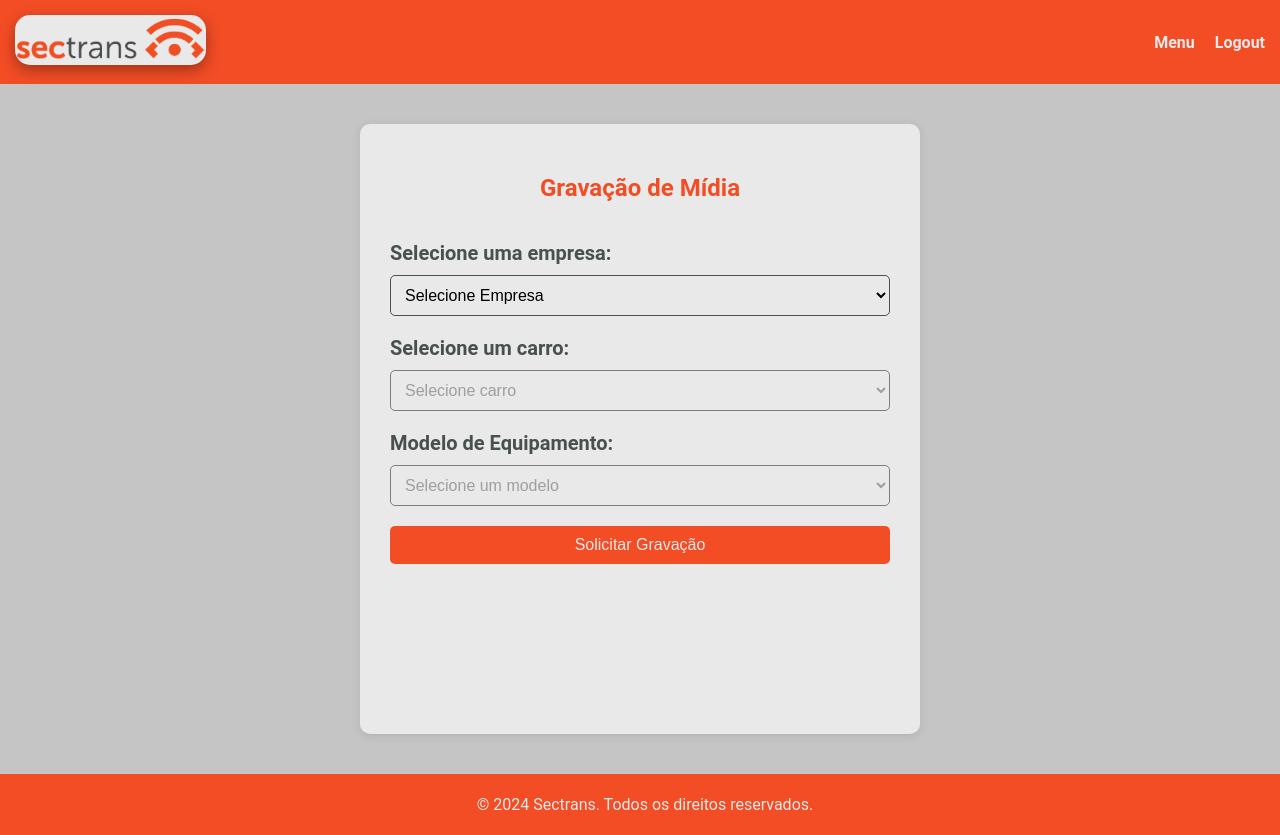
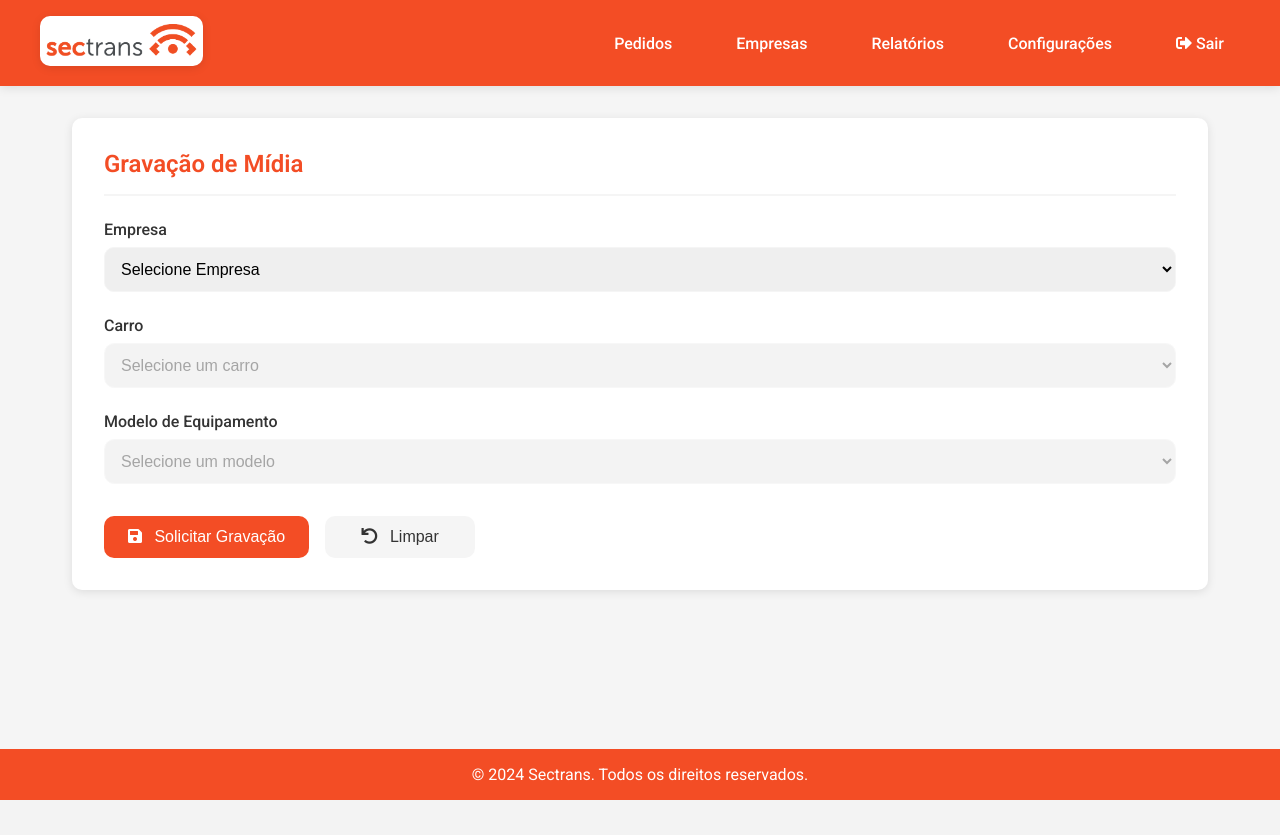
Before and after one commit to dg-marins/sistemaSectrans, a Django app: page /pedido/ in a window 1280 px wide. After the commit the page ends 800 px from the top, so only its background shows below. Run offline with Django 5.2, Linux system fonts and the light colour scheme; data that the repository does not hold is empty.

Commit message:
Alteração para um designer melhor

```diff
--- a/static/styles/style.css
+++ b/static/styles/style.css
@@ -1,32 +1,40 @@
-
 :root {
     --cor-principal: #f34d25;
-    --cor-secundaria: #c5c5c5;
-    --cor-terciaria: #e9e9e9;
+    --cor-secundaria: #f5f5f5;
+    --cor-terciaria: #ffffff;
     --cor-hover-menu: #495050;
+    --cor-texto: #333333;
+    --sombra-padrao: 0 2px 10px rgba(0, 0, 0, 0.1);
+    --transicao-padrao: all 0.3s ease;
+    --borda-radius: 10px;
 }
 
-/* Configurações gerais */
+/* Reset e configurações gerais */
+* {
+    margin: 0;
+    padding: 0;
+    box-sizing: border-box;
+}
+
 body {
     font-family: 'Roboto', sans-serif;
     background-color: var(--cor-secundaria);
-    margin: 0;
-    padding: 0;
-    color: var(--cor-hover-menu);
-    min-height: 100vh; /* altura mínima da página */
+    color: var(--cor-texto);
+    min-height: 100vh;
     display: flex;
-    flex-direction: column; /* flexbox para o layout da página */
+    flex-direction: column;
 }
 
-main {
-    flex: 1; /* faz o conteúdo principal ocupar o espaço restante */
+/* Header */
+.header {
+    background-color: var(--cor-principal);
+    padding: 1rem 2rem;
+    box-shadow: var(--sombra-padrao);
 }
 
-/* Cabeçalho */
-.header {
-    background-color: var(--cor-principal);
-    color: var(--cor-terciaria);
-    padding: 15px;
+.header_content {
+    max-width: 1200px;
+    margin: 0 auto;
     display: flex;
     justify-content: space-between;
     align-items: center;
@@ -35,134 +43,176 @@
 .header_logo_content img {
     height: 50px;
     background-color: var(--cor-terciaria);
-    border-radius: 15px;
-    box-shadow: rgba(0, 0, 0, 0.35) 0px 5px 15px;
+    border-radius: var(--borda-radius);
+    padding: 5px;
+    box-shadow: var(--sombra-padrao);
+    transition: var(--transicao-padrao);
+}
+
+.header_logo_content img:hover {
+    transform: scale(1.05);
 }
 
 .header_page_top_navbar {
     list-style: none;
     display: flex;
-    gap: 20px;
+    gap: 2rem;
 }
 
 .header_page_top_navbar_item a {
     text-decoration: none;
     color: var(--cor-terciaria);
-    font-weight: bold;
-    transition: color 0.3s ease;
+    font-weight: 500;
+    padding: 0.5rem 1rem;
+    border-radius: var(--borda-radius);
+    transition: var(--transicao-padrao);
 }
 
 .header_page_top_navbar_item a:hover {
-    color: var(--cor-hover-menu);
+    background-color: var(--cor-terciaria);
+    color: var(--cor-principal);
 }
 
-/* Principal */
-.principal {
-    padding: 40px 20px;
-    display: flex;
-    justify-content: center;
-    align-items: center;
+/* Main Content */
+.main-container {
+    flex: 1;
+    padding: 2rem;
+    max-width: 1200px;
+    margin: 0 auto;
+    width: 100%;
 }
 
-.menu-container {
+.card {
     background-color: var(--cor-terciaria);
-    padding: 20px;
-    border-radius: 10px;
-    box-shadow: 0 4px 8px rgba(0, 0, 0, 0.2);
-    text-align: center;
-    width: 300px;
+    border-radius: var(--borda-radius);
+    padding: 2rem;
+    box-shadow: var(--sombra-padrao);
+    margin-bottom: 2rem;
 }
 
-.menu-container h1 {
-    color: var(--cor-hover-menu);
-    margin-bottom: 20px;
+.card-header {
+    border-bottom: 2px solid var(--cor-secundaria);
+    padding-bottom: 1rem;
+    margin-bottom: 1.5rem;
 }
 
-.menu-item {
-    display: block;
-    color:var(--cor-terciaria);
-    text-decoration: none;
-    background-color: var(--cor-principal);
-    padding: 10px;
-    margin: 5px 0;
-    border-radius: 5px;
-    transition: background-color 0.3s ease;
+.card-title {
+    color: var(--cor-principal);
+    font-size: 1.5rem;
+    font-weight: 600;
 }
 
-.menu-item:hover {
-    background-color: #777;
+/* Forms */
+.form-group {
+    margin-bottom: 1.5rem;
 }
 
-.principal_conteudo_gravacao {
-    background-color: var(--cor-terciaria);
-    padding: 30px;
-    border-radius: 10px;
-    box-shadow: 0 2px 10px rgba(0, 0, 0, 0.1);
-    max-width: 500px;
-    width: 100%;
-    height: 550px;
+.form-label {
+    display: block;
+    margin-bottom: 0.5rem;
+    color: var(--cor-texto);
+    font-weight: 500;
 }
 
-.principal_conteudo_gravacao h2 {
-    color: var(--cor-principal);
-    margin-bottom: 20px;
-    text-align: center;
+.form-control {
+    width: 100%;
+    padding: 0.75rem;
+    border: 1px solid var(--cor-secundaria);
+    border-radius: var(--borda-radius);
+    font-size: 1rem;
+    transition: var(--transicao-padrao);
 }
 
-.principal_conteudo_gravacao_labbels {
-    display: block;
-    margin-bottom: 10px;
-    font-size: 20px;
-    font-weight: bold;
-    color: var(--cor-hover-menu);
+.form-control:focus {
+    outline: none;
+    border-color: var(--cor-principal);
+    box-shadow: 0 0 0 2px rgba(243, 77, 37, 0.2);
 }
 
-.principal_conteudo_gravacao_selects {
-    width: 100%;
-    padding: 10px;
-    margin-bottom: 20px;
-    border-radius: 5px;
-    border: 1px solid var(--cor-hover-menu);
-    font-size: 16px;
-    background-color: var(--cor-terciaria);
+/* Buttons */
+.btn {
+    padding: 0.75rem 1.5rem;
+    border: none;
+    border-radius: var(--borda-radius);
+    font-size: 1rem;
+    font-weight: 500;
+    cursor: pointer;
+    transition: var(--transicao-padrao);
 }
 
-.principal_conteudo_gravacao_botao {
-    width: 100%;
-    padding: 10px;
-    border: none;
-    border-radius: 5px;
+.btn-primary {
     background-color: var(--cor-principal);
     color: var(--cor-terciaria);
-    font-size: 16px;
-    cursor: pointer;
-    transition: background-color 0.3s ease;
 }
 
+.btn-primary:hover {
+    filter: brightness(90%);
+}
 
-@keyframes pulse {
-    0% {
-      transform: scale(1);
+.btn-secondary {
+    background-color: var(--cor-secundaria);
+    color: var(--cor-texto);
+}
+
+.btn-secondary:hover {
+    background-color: #e0e0e0;
+}
+
+/* Tables */
+.table-container {
+    overflow-x: auto;
+}
+
+.table {
+    width: 100%;
+    border-collapse: collapse;
+}
+
+.table th,
+.table td {
+    padding: 1rem;
+    text-align: left;
+    border-bottom: 1px solid var(--cor-secundaria);
+}
+
+.table th {
+    background-color: var(--cor-secundaria);
+    font-weight: 600;
+}
+
+.table tr:hover {
+    background-color: rgba(243, 77, 37, 0.05);
+}
+
+/* Footer */
+.footer {
+    background-color: var(--cor-principal);
+    color: var(--cor-terciaria);
+    padding: 1rem;
+    text-align: center;
+    margin-top: auto;
+}
+
+/* Utilities */
+.text-center { text-align: center; }
+.mt-2 { margin-top: 2rem; }
+.mb-2 { margin-bottom: 2rem; }
+
+/* Responsive Design */
+@media (max-width: 768px) {
+    .header_page_top_navbar {
+        gap: 1rem;
     }
-    50% {
-      transform: scale(1.05);
+
+    .header_page_top_navbar_item a {
+        padding: 0.25rem 0.5rem;
     }
-    100% {
-      transform: scale(0.8);
+
+    .main-container {
+        padding: 1rem;
+    }
+
+    .card {
+        padding: 1rem;
     }
 }
-
-.principal_conteudo_gravacao_botao:hover {
-    animation: pulse 2s infinite;
-}
-
-/* Rodapé */
-footer {
-    text-align: center;
-    padding: 5px;
-    background-color: var(--cor-principal);
-    color: var(--cor-terciaria);
-    width: 100%;
-    position: relative; /* Remova o fixed */
-    bottom: 0;
-}
--- a/templates/base.html
+++ b/templates/base.html
@@ -1,19 +1,40 @@
-<!-- templates/selecionar_empresa.html -->
 {% load static %}
-
 <!DOCTYPE html>
 <html lang="pt-br">
 <head>
     <meta charset="UTF-8">
     <meta name="viewport" content="width=device-width, initial-scale=1.0">
-    <title>Gravação de Mídia</title>
+    <title>{% block title %}Sectrans{% endblock %}</title>
+    <link rel="stylesheet" href="https://fonts.googleapis.com/css2?family=Roboto:wght@300;400;500;600;700&display=swap">
     <link rel="stylesheet" href="{% static 'styles/style.css' %}">
+    {% block extra_css %}{% endblock %}
 </head>
 <body>
     {% include 'partials/_header.html' %}
-    {% include 'partials/_menu.html' %}
-    {% block content %}{% endblock %}
+
+    <main class="main-container">
+        {% if messages %}
+        <div class="messages-container">
+            {% for message in messages %}
+            <div class="alert alert-{{ message.tags }}">
+                {{ message }}
+            </div>
+            {% endfor %}
+        </div>
+        {% endif %}
+
+        {% block content %}{% endblock %}
+    </main>
+
     {% include 'partials/_footer.html' %}
+
+    <!-- Font Awesome para ícones -->
+    <link rel="stylesheet" href="https://cdnjs.cloudflare.com/ajax/libs/font-awesome/5.15.4/css/all.min.css">
+
+    <!-- Scripts base -->
     <script src="{% static 'scripts/script.js' %}"></script>
+
+    <!-- Scripts adicionais específicos de cada página -->
+    {% block extra_js %}{% endblock %}
 </body>
 </html>
--- a/templates/partials/_header.html
+++ b/templates/partials/_header.html
@@ -1,14 +1,24 @@
 {% load static %}
 
-<div class="wrapper">
-    <header class="header">
+<header class="header">
+    <div class="header_content">
         <div class="header_logo_content">
-            <img src="{% static 'assets/logo_sectrans.png' %}" alt="logo_Sectrans">
+            <a href="{% url 'menu' %}">
+                <img src="{% static 'assets/logo_sectrans.png' %}" alt="Logo Sectrans">
+            </a>
         </div>
-        <div class="header_page_top">
+        <nav>
             <ul class="header_page_top_navbar">
-                <li class="header_page_top_navbar_item"><a href="/menu">Menu</a></li>
-                <li class="header_page_top_navbar_item"><a href="/login">Logout</a></li>
+                <li class="header_page_top_navbar_item"><a href="{% url 'pedido_view' %}">Pedidos</a></li>
+                <li class="header_page_top_navbar_item"><a href="#">Empresas</a></li>
+                <li class="header_page_top_navbar_item"><a href="#">Relatórios</a></li>
+                <li class="header_page_top_navbar_item"><a href="#">Configurações</a></li>
+                <li class="header_page_top_navbar_item">
+                    <a href="{% url 'logout' %}" title="Sair">
+                        <i class="fas fa-sign-out-alt"></i> Sair
+                    </a>
+                </li>
             </ul>
-        </div>
-    </header>
+        </nav>
+    </div>
+</header>
--- a/templates/pedido_midia.html
+++ b/templates/pedido_midia.html
@@ -1,37 +1,72 @@
 {% extends 'base.html' %}
+
 {% load static %}
+
+{% block title %}Gravação de Mídia - Sectrans{% endblock %}
+
 {% block content %}
+<div class="card">
+    <div class="card-header">
+        <h2 class="card-title">Gravação de Mídia</h2>
+    </div>
 
-<main class="principal">
-    <div class="principal_conteudo_gravacao">
-        <h2>Gravação de Mídia</h2><br>
-        <label class="principal_conteudo_gravacao_labbels" for="empresas">Selecione uma empresa:</label>
-        <select class="principal_conteudo_gravacao_selects" id="empresas" onchange="listarCarros(this.value)">
-            <option value="" disabled selected>Selecione Empresa</option>
-            {% for empresa in empresas %}
-                <option value="{{ empresa.id }}">{{ empresa.nome }}</option>
-            {% endfor %}
-        </select><br>
+    <div class="card-body">
+        <form id="formGravacao" class="form">
+            <div class="form-group">
+                <label class="form-label" for="empresas">Empresa</label>
+                <select class="form-control" id="empresas" onchange="listarCarros(this.value)" required>
+                    <option value="" disabled selected>Selecione uma empresa</option>
+                    {% for empresa in empresas %}
+                        <option value="{{ empresa.id }}">{{ empresa.nome }}</option>
+                    {% endfor %}
+                </select>
+            </div>
 
-        <label class="principal_conteudo_gravacao_labbels" for="carros">Selecione um carro:</label>
-        <select class="principal_conteudo_gravacao_selects" id="carros" onchange="listarModelos()" disabled>
-            <option value="" disabled selected>Selecione carro</option>
-            {% for carro in carros %}
-                <option value="{{ carro.id }}">{{ carro.nome }}</option>
-            {% endfor %}
-        </select><br>
+            <div class="form-group">
+                <label class="form-label" for="carros">Carro</label>
+                <select class="form-control" id="carros" onchange="listarModelos()" disabled required>
+                    <option value="" disabled selected>Selecione um carro</option>
+                </select>
+            </div>
 
-        <label class="principal_conteudo_gravacao_labbels" for="modelo_equipamento">Modelo de Equipamento:</label>
-        <select class="principal_conteudo_gravacao_selects" id="modelo_equipamento" disabled>
-            <option value="">Selecione um modelo</option>
-            {% for modelo in modelos %}
-                <option value="{{ modelo.id }}">{{ modelo.modelo }}</option>
-            {% endfor %}
-        </select><br>
+            <div class="form-group">
+                <label class="form-label" for="modelo_equipamento">Modelo de Equipamento</label>
+                <select class="form-control" id="modelo_equipamento" disabled required>
+                    <option value="" disabled selected>Selecione um modelo</option>
+                </select>
+            </div>
 
-        <button class="principal_conteudo_gravacao_botao" onclick="solicitarGravacao()">Solicitar Gravação</button>
+            <div class="form-actions">
+                <button type="button" class="btn btn-primary" onclick="solicitarGravacao()">
+                    <i class="fas fa-save"></i> Solicitar Gravação
+                </button>
+                <button type="reset" class="btn btn-secondary">
+                    <i class="fas fa-undo"></i> Limpar
+                </button>
+            </div>
+        </form>
     </div>
-</main>
+</div>
+{% endblock %}
 
+{% block extra_css %}
+<style>
+    .form-actions {
+        display: flex;
+        gap: 1rem;
+        margin-top: 2rem;
+    }
+
+    .form-actions button {
+        min-width: 150px;
+    }
+
+    .btn i {
+        margin-right: 0.5rem;
+    }
+</style>
+{% endblock %}
+
+{% block extra_js %}
 <script src="{% static 'scripts/pedido_midia.js' %}"></script>
 {% endblock %}
```
Also changed, not shown: templates/partials/_menu.html (deleted).
